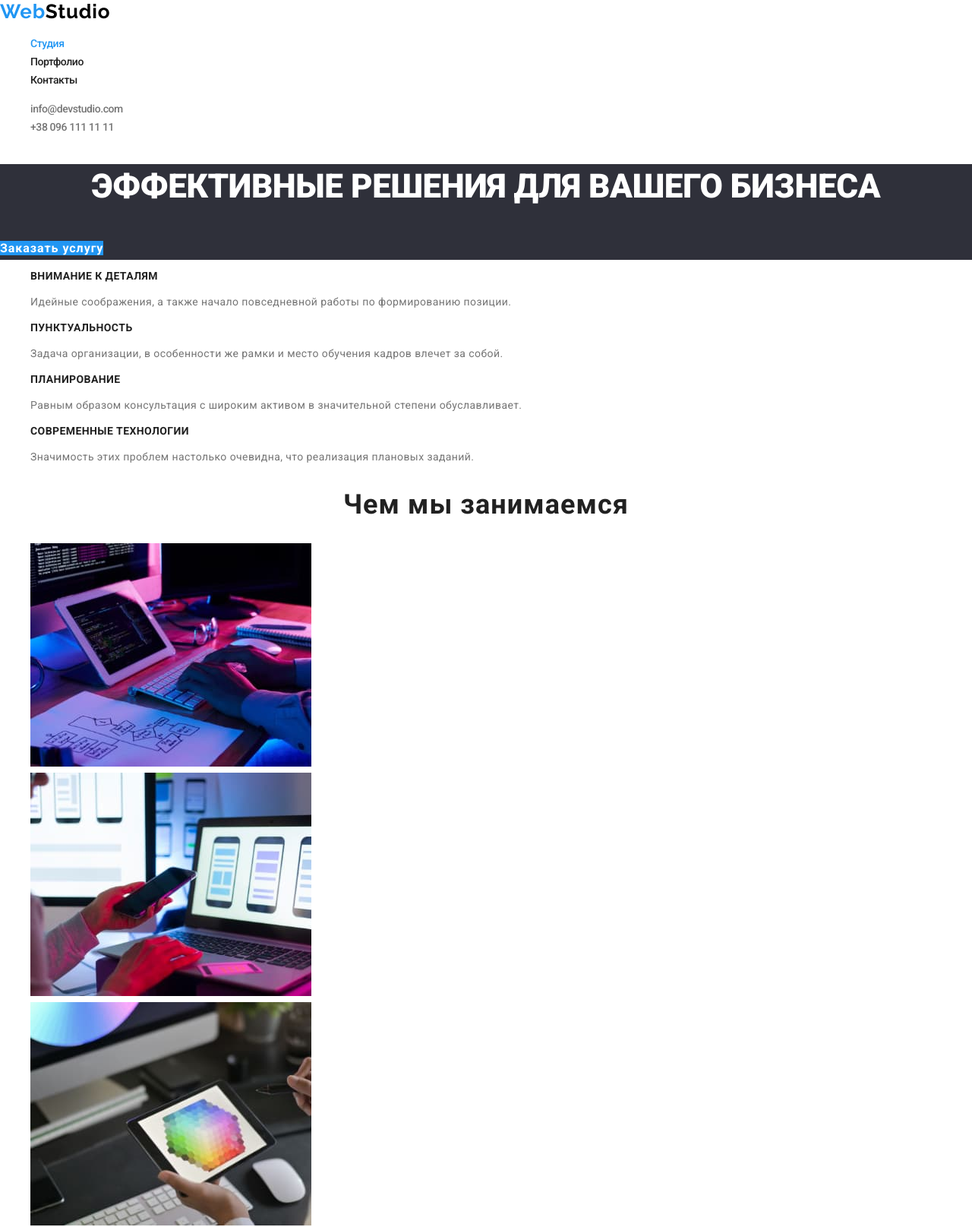
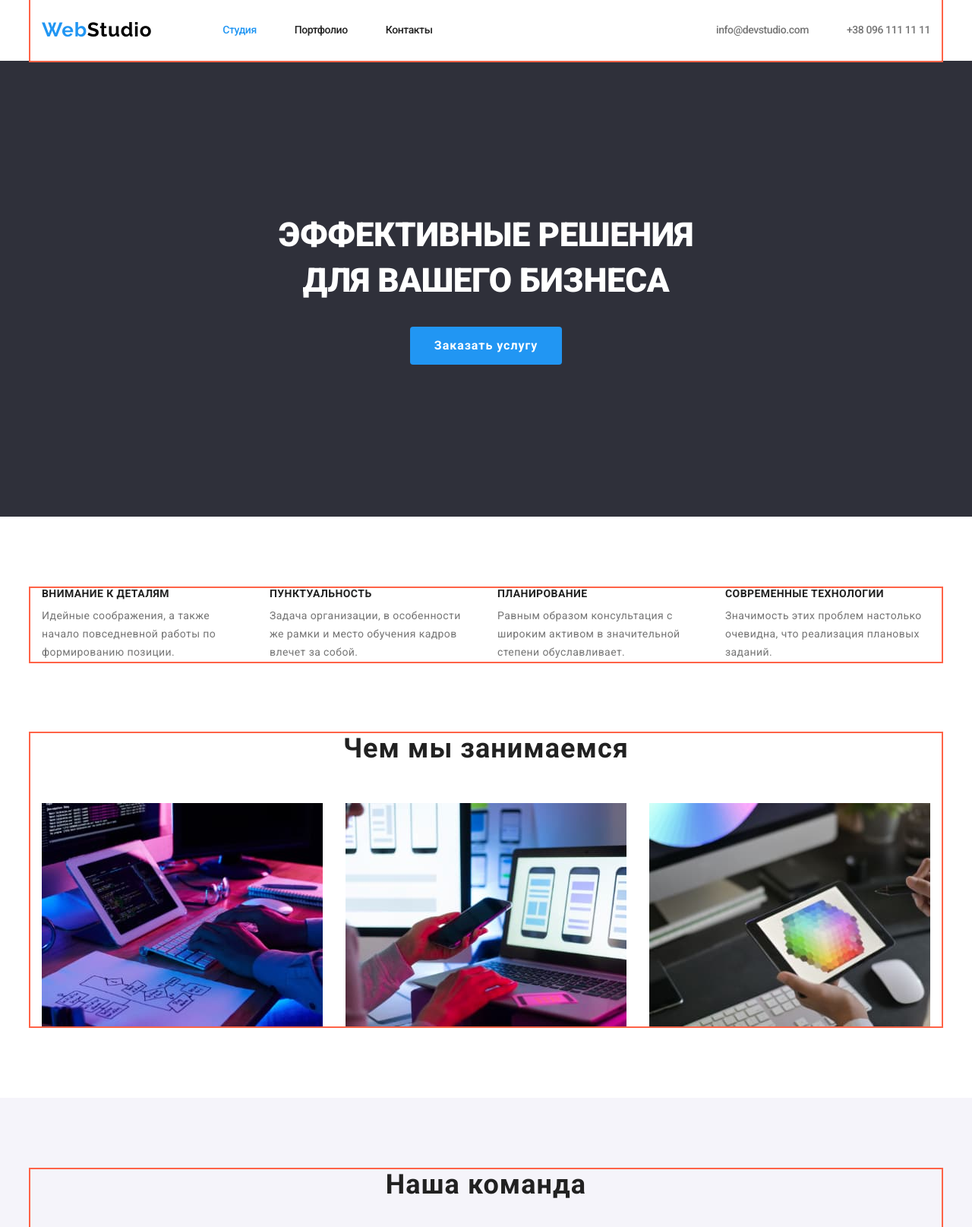
Before and after one commit to Svitlana-Hazdiuk/goit-markup-hw-03, a plain HTML site: page index.html in a window 1280 px wide. Shown: the top 1615 px of the page at 76% size. Drawn offline with nearby package versions, Linux system fonts and the light colour scheme.

Commit message:
added main page

```diff
--- a/css/styles.css
+++ b/css/styles.css
@@ -13,8 +13,15 @@
   --graphite-dark: #212121;
 }
 
-.list {
-  list-style: none;
+h1,
+h2,
+h3,
+h4,
+h5,
+h6,
+p,
+ul {
+  margin: 0;
 }
 
 body {
@@ -26,7 +33,40 @@ body {
   line-height: 1.71;
 }
 
+.list {
+  list-style: none;
+  padding: 0;
+  margin: 0;
+}
+
+.container {
+  margin-left: auto;
+  margin-right: auto;
+  width: 1200px;
+  padding-left: 15px;
+  padding-right: 15px;
+  outline: 2px solid tomato;
+}
+
+/* BUTTONS */
+
+.button {
+}
+
+/* HEADER */
+
+.main-nav {
+  display: flex;
+  align-items: center;
+  justify-content: space-between;
+}
+
+/* LOGO */
+
 .logo {
+  display: block;
+  padding-top: 24px;
+  padding-bottom: 25px;
   font-family: 'Raleway', sans-serif;
   font-size: 26px;
   font-weight: 700;
@@ -47,8 +87,29 @@ body {
   color: var(--white-text);
 }
 
-/* Site nav */
+/* SITE NAV */
+
+.site-nav {
+  display: flex;
+}
+
+.pages {
+  display: flex;
+  margin-left: 93px;
+}
+
+.pages .item + .item {
+  margin-left: 50px;
+}
+
+.pages .item:last-child {
+  margin-right: 0;
+}
+
 .site-nav .link {
+  display: block;
+  padding-top: 32px;
+  padding-bottom: 32px;
   color: var(--graphite-dark);
 
   font-weight: 500;
@@ -67,8 +128,21 @@ body {
   color: var(--blue-color);
 }
 
-/* Auth nav */
-.auth-nav .link {
+/* ADDRESS-NAV */
+.address-nav {
+  display: flex;
+  margin-left: auto;
+}
+
+.address-nav .item + .item {
+  margin-left: 50px;
+}
+
+.address-nav .link {
+  display: block;
+  padding-top: 32px;
+  padding-bottom: 32px;
+
   color: var(--grey-text);
 
   font-style: normal;
@@ -79,17 +153,22 @@ body {
   text-decoration: none;
 }
 
-.auth-nav .link:hover,
-.auth-nav .link:focus {
+.address-nav .link:hover,
+.address-nav .link:focus {
   color: var(--blue-color);
 }
 
-/* Hero */
+/* HERO */
 .hero {
+  display: block;
+  padding-top: 200px;
   background-color: var(--dark-background);
+  text-align: center;
 }
 
 .hero-title {
+  margin-top: 0;
+  margin-bottom: 30px;
   color: var(--white-text);
 
   font-weight: 900;
@@ -101,6 +180,12 @@ body {
 }
 
 .button-primary {
+  display: inline-block;
+  min-width: 200px;
+  padding: 10px 32px;
+  border-radius: 4px;
+  margin-bottom: 200px;
+
   background-color: var(--blue-color);
   color: var(--white-text);
 
@@ -112,9 +197,36 @@ body {
   text-decoration: none;
 }
 
-/* Секции */
+/* SECTIONS */
+
+.section {
+  padding-top: 94px;
+  padding-bottom: 94px;
+}
+
+.section.no-padding {
+  padding-top: 0;
+  padding-bottom: 0;
+}
+
+/* ADVANTAGES SECTION */
+
+.advant-list {
+  display: flex;
+}
+
+.advant-list .item {
+  width: 270px;
+  margin-bottom: 0;
+}
+
+.advant-list .item + .item {
+  margin-left: 30px;
+}
 
 .advant-title {
+  margin-top: 0;
+  margin-bottom: 10px;
   color: var(--graphite-dark);
 
   font-weight: 700;
@@ -131,7 +243,28 @@ body {
   letter-spacing: 0.03em;
 }
 
+/* SERVICES SECTION */
+
+.section.serv {
+  padding-top: 0;
+}
+
+.directions-list {
+  display: flex;
+}
+
+.direct-item:not(:first-child) {
+  margin-left: 30px;
+}
+
+.direct-item img {
+  display: block;
+  width: 370px;
+}
+
 .directions-title {
+  margin-bottom: 50px;
+
   color: var(--graphite-dark);
   font-weight: 700;
   font-size: 36px;
@@ -140,11 +273,32 @@ body {
   letter-spacing: 0.03em;
 }
 
+/* TEAM SECTION */
+
 .team {
   background-color: var(--pale-background);
 }
 
+.team-members {
+  border-radius: 0px 0px 4px 4px;
+}
+
+.team-members-list {
+  display: flex;
+  text-align: center;
+}
+
+.team-members-list .team-member + .team-member {
+  margin-left: 30px;
+}
+
+.team-member > img {
+  width: 270px;
+  margin-bottom: 30px;
+}
+
 .team-title {
+  margin-bottom: 50px;
   color: var(--graphite-dark);
   font-weight: 700;
   font-size: 36px;
@@ -154,6 +308,8 @@ body {
 }
 
 .name-title {
+  margin-bottom: 10px;
+
   color: var(--graphite-dark);
 
   font-weight: 500;
@@ -163,13 +319,24 @@ body {
 }
 
 .position {
+  margin-bottom: 30px;
+
   font-weight: 400;
   font-size: 16px;
   line-height: 1.19;
   letter-spacing: 0.03em;
 }
 
+/* EXAMPLES */
+
+.button-list {
+  display: flex;
+}
+
 .button-filter {
+  display: inline-block;
+  padding: 6px 22px;
+
   background-color: var(--pale-background);
   color: var(--graphite-dark);
 
@@ -184,6 +351,10 @@ body {
 .button-filter:focus {
   background-color: var(--blue-color);
   color: var(--white-text);
+}
+
+.examples-show {
+  display: flex;
 }
 
 .examples-title {
@@ -202,8 +373,17 @@ body {
   letter-spacing: 0.03em;
 }
 
+/* FOOTER */
+
 .footer-block {
   background-color: var(--dark-background);
+}
+
+.logo.footer-sign {
+  display: inline-block;
+  padding: 0;
+  margin-top: 60px;
+  margin-bottom: 20px;
 }
 
 .address-block {
--- a/index.html
+++ b/index.html
@@ -14,106 +14,129 @@
 </head>
 
 <body>
+
+    <!-- HEADER -->
 <header>
-    <nav>
+    <div class="container main-nav">
+    <nav class="site-nav">
+
         <a href="/" class="logo"> <span class="part-one-logo">Web</span><span class="part-two-logo">Studio</span></a>
-        <ul class="list site-nav">
-            <li><a href="./index.html" class="link current">Студия</a></li>
-            <li><a href="./portfolio.html" class="link">Портфолио</a></li>
-            <li><a href="/" class="link">Контакты</a></li>
+
+        <ul class="pages list ">
+            <li class="item"><a href="./index.html" class="link current">Студия</a></li>
+            <li class="item"><a href="./portfolio.html" class="link">Портфолио</a></li>
+            <li class="item"><a href="/" class="link">Контакты</a></li>
         </ul>
-        </nav>
+         </nav>
 
         <address>
-            <ul class="auth-nav list">
-            <li><a href="mailto:info@devstudio.com" class="link">info@devstudio.com</a></li>
-            <li><a href="tel:+380961111111" class="link">+38 096 111 11 11</a></li>
+            <ul class="address-nav list">
+            <li class="item"><a href="mailto:info@devstudio.com" class="link">info@devstudio.com</a></li>
+            <li class="item"><a href="tel:+380961111111" class="link">+38 096 111 11 11</a></li>
             </ul>
         </address>
+        </div>
 </header>
 
     <main>
+        <!-- HERO -->
 
         <section class="hero">
-            <h1 class="hero-title">Эффективные решения для вашего бизнеса</h1>
+            <h1 class="hero-title">Эффективные решения </br> для вашего бизнеса</h1>
             <a href="/" class="button-primary">Заказать услугу</a>
         </section>
 
-        <section>
+        <!-- ADVANTAGES SECTION -->
+
+        <section class="section">
             <h2 class="visually-hidden">Наши преимущества</h2>
-            <ul class="list">
-                <li>
+
+            <div class="container">
+            <ul class="advant-list list">
+                <li class="item">
                     <h3 class="advant-title">Внимание к деталям</h3>
                     <p class="advant-description">Идейные соображения, а также начало повседневной работы по формированию позиции.</p>
                 </li>
 
-                <li>
+                <li class="item">
                     <h3 class="advant-title">Пунктуальность</h3>
                     <p class="advant-description">Задача организации, в особенности же рамки и место обучения кадров влечет за собой.</p>
                 </li>
 
-                <li>
+                <li class="item">
                     <h3 class="advant-title">Планирование</h3>
                     <p class="advant-description">Равным образом консультация с широким активом в значительной степени обуславливает.</p>
                 </li>
 
-                <li>
+                <li class="item">
                     <h3 class="advant-title">Современные технологии</h3>
                     <p class="advant-description">Значимость этих проблем настолько очевидна, что реализация плановых заданий.</p>
                 </li>
             </ul>
+            </div>
+
         </section>
 
-        <section>
+        <!-- SERVICES SECTION -->
+
+        <section class="section serv">
+            <div class="container services">
             <h2 class="directions-title">Чем мы занимаемся</h2>
-            <ul class="list">
-                <li>
+            <ul class="directions-list list">
+                <li class="direct-item">
                     <img src="./images/img_1.jpg" alt="Человек, работающий с планшетом и клавиатурой" width="370">
                 </li>
 
-                <li>
+                <li class="direct-item">
                     <img src="./images/img_2.jpg" alt="Человек, работающий с телефоном и ноутбуком" width="370">
                 </li>
 
-                <li>
+                <li class="direct-item">
                     <img src="./images/img_3.jpg" alt="Человек рассматривает цветовую гамму на планшете" width="370">
                 </li>
             </ul>
+            </div>
         </section>
 
-        <section class="team">
+        <!-- TEAM SECTION -->
+
+        <section class="team section">
+            <div class="container">
             <h2 class="team-title">Наша команда</h2>
-            <ul class="list">
-                <li>
+            <ul class="list team-members-list">
+                <li class="team-member">
                     <img src="./images/img_id.jpg" alt="Игорь Демьяненко" width="270">
                     <h3 class="name-title">Игорь Демьяненко</h3>
                     <p class="position">Product Designer</p>
                 </li>
 
-                <li>
+                <li class="team-member">
                     <img src="./images/img_or.jpg" alt="Ольга Репина" width="270">
                     <h3 class="name-title">Ольга Репина</h3>
                     <p class="position">Frontend Developer</p>
                 </li>
 
-                <li>
+                <li class="team-member">
                     <img src="./images/img_nt.jpg" alt="Николай Тарасов" width="270">
                     <h3 class="name-title">Николай Тарасов</h3>
                     <p class="position">Marketing</p>
                 </li>
 
-                <li>
+                <li class="team-member">
                     <img src="./images/img_me.jpg" alt="Михаил Ермаков" width="270">
                     <h3 class="name-title">Михаил Ермаков</h3>
                     <p class="position">UI Designer</p>
                 </li>
             </ul>
+            </div>
 
         </section>
     </main>
 
-<footer class="footer-block">
-    <a href="/" class="logo"> <span class="part-one-logo">Web</span><span class="part-three-logo">Studio</span></a>
+    <!-- FOOTER SECTION -->
+
+<footer class="footer-block container">
+    <a href="/" class="logo footer-sign"> <span class="part-one-logo">Web</span><span class="part-three-logo">Studio</span></a>
     <address class="address-block">
         <ul class="list">
         <li><a href="/" class="address-footer">г. Киев, пр-т Леси Украинки, 26</a></li>
```
Also changed, not shown: portfolio.html (+33 -18 lines).
